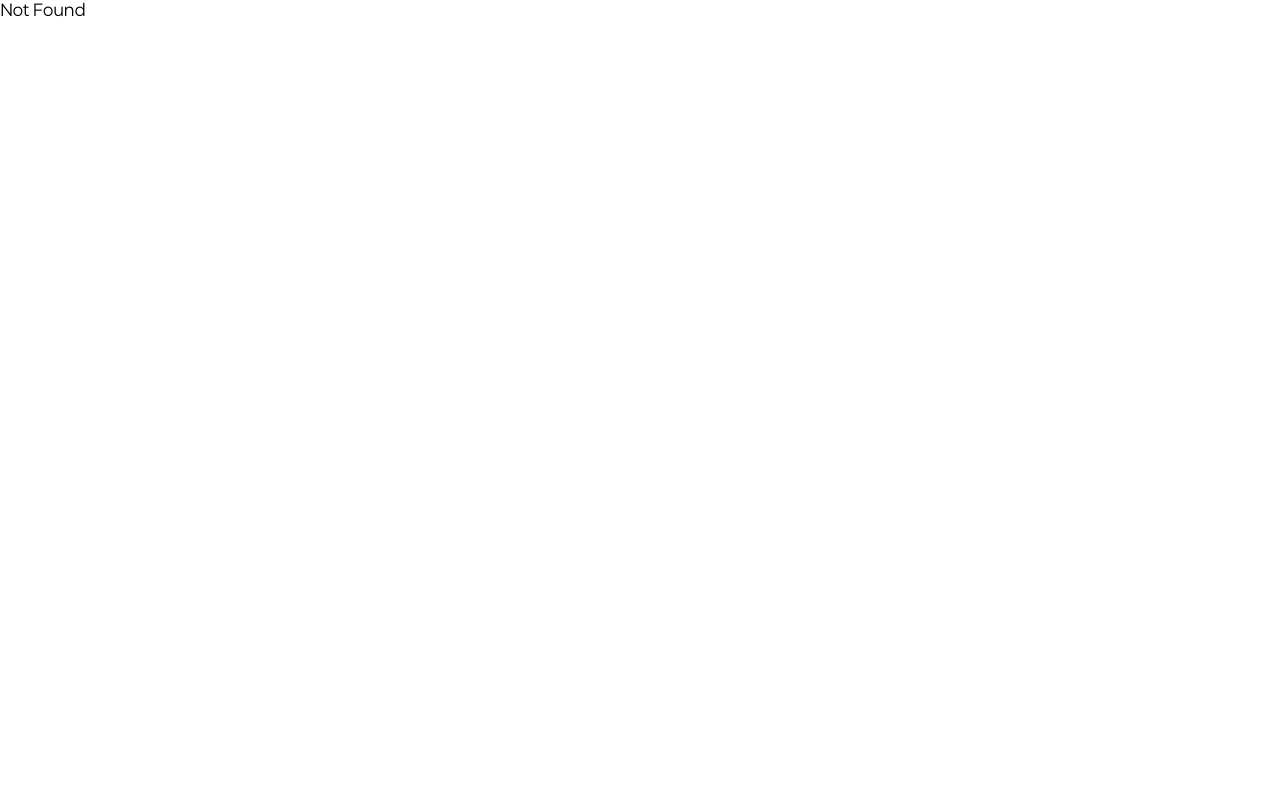
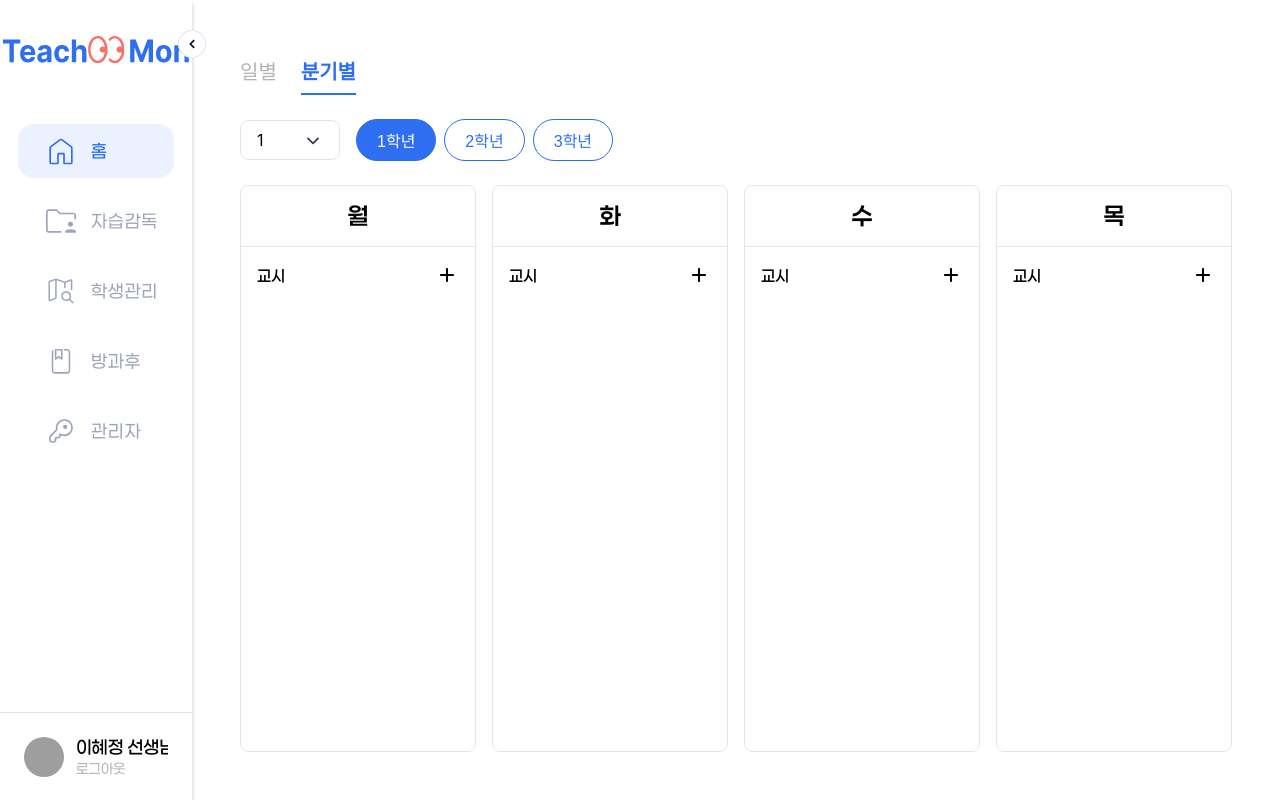
Before and after one commit to Teachers-Teachmon/Teachmon-Client-V2, a React (Vite) app: page /admin/self-study in a window 1280 px wide. Built offline with nearby package versions, Linux system fonts and the light colour scheme; grey boxes are pictures that could not be loaded.

Commit message:
feat(TC-23) :: 어드민 자습 추가 설정 퍼블리싱 완료

```diff
--- a/src/App.tsx
+++ b/src/App.tsx
@@ -1,6 +1,7 @@
 import { Routes, Route } from 'react-router-dom'
 import MainLayout from '@/components/layout/MainLayout'
 import HomePage from '@/pages/home'
+import SelfStudyPage from '@/pages/admin/self-study'
 
 function App() {
   return (
@@ -10,7 +11,10 @@ function App() {
         <Route path="/supervision" element={<div>자습감독</div>} />
         <Route path="/manage" element={<div>학생관리</div>} />
         <Route path="/after-school" element={<div>방과후</div>} />
-        <Route path="/admin" element={<div>관리자</div>} />
+        <Route path="/admin">
+          <Route index element={<div>관리자</div>} />
+          <Route path="self-study" element={<SelfStudyPage />} />
+        </Route>
       </Route>
 
       <Route path="*" element={<div>Not Found</div>} />
--- /dev/null
+++ b/src/containers/admin/self-study/daily/index.tsx
@@ -0,0 +1,8 @@
+import * as S from './style';
+
+export default function DailySection() {
+  return (
+    <S.Container>
+    </S.Container>
+  );
+}
--- /dev/null
+++ b/src/containers/admin/self-study/daily/style.ts
@@ -0,0 +1,7 @@
+import styled from '@emotion/styled';
+
+export const Container = styled.div`
+  display: flex;
+  flex-direction: column;
+  flex: 1;
+`;
--- /dev/null
+++ b/src/containers/admin/self-study/quarterly/index.tsx
@@ -0,0 +1,159 @@
+import { useState } from 'react';
+import * as S from './style';
+import Dropdown from '@/components/ui/input/dropdown';
+import plusIcon from '/icons/admin-self-study/plus.svg';
+import minusIcon from '/icons/admin-self-study/minus.svg';
+
+type DayOfWeek = 'mon' | 'tue' | 'wed' | 'thu';
+type Grade = 1 | 2 | 3;
+type Quarter = 1 | 2 | 3 | 4;
+
+interface PeriodItem {
+  id: string;
+  value: string;
+}
+
+interface DaySchedule {
+  day: DayOfWeek;
+  label: string;
+  periods: PeriodItem[];
+}
+
+const DAY_LABELS: Record<DayOfWeek, string> = {
+  mon: '월',
+  tue: '화',
+  wed: '수',
+  thu: '목',
+};
+
+const PERIOD_OPTIONS = [
+  '7교시',
+  '8~9교시',
+  '10~11교시',
+];
+
+const QUARTER_OPTIONS: Quarter[] = [1, 2, 3, 4];
+
+const generateId = () => Math.random().toString(36).substring(2, 9);
+
+const createInitialSchedule = (): DaySchedule[] => {
+  const days: DayOfWeek[] = ['mon', 'tue', 'wed', 'thu'];
+  return days.map(day => ({
+    day,
+    label: DAY_LABELS[day],
+    periods: [],
+  }));
+};
+
+export default function QuarterlySection() {
+  const [selectedQuarter, setSelectedQuarter] = useState<Quarter>(1);
+  const [selectedGrade, setSelectedGrade] = useState<Grade>(1);
+  const [schedules, setSchedules] = useState<DaySchedule[]>(createInitialSchedule());
+
+  const handleGradeSelect = (grade: Grade) => {
+    setSelectedGrade(grade);
+  };
+
+  const handleAddPeriod = (dayIndex: number) => {
+    setSchedules(prev => {
+      const newSchedules = [...prev];
+      newSchedules[dayIndex] = {
+        ...newSchedules[dayIndex],
+        periods: [
+          ...newSchedules[dayIndex].periods,
+          { id: generateId(), value: '8~9교시' },
+        ],
+      };
+      return newSchedules;
+    });
+  };
+
+  const handleRemovePeriod = (dayIndex: number, periodId: string) => {
+    setSchedules(prev => {
+      const newSchedules = [...prev];
+      newSchedules[dayIndex] = {
+        ...newSchedules[dayIndex],
+        periods: newSchedules[dayIndex].periods.filter(p => p.id !== periodId),
+      };
+      return newSchedules;
+    });
+  };
+
+  const handlePeriodChange = (dayIndex: number, periodId: string, value: string) => {
+    setSchedules(prev => {
+      const newSchedules = [...prev];
+      newSchedules[dayIndex] = {
+        ...newSchedules[dayIndex],
+        periods: newSchedules[dayIndex].periods.map(p =>
+          p.id === periodId ? { ...p, value } : p
+        ),
+      };
+      return newSchedules;
+    });
+  };
+
+  return (
+    <S.Container>
+      <S.FilterContainer>
+        <S.QuarterDropdownWrapper>
+          <Dropdown<Quarter>
+            placeholder="분기"
+            items={QUARTER_OPTIONS}
+            value={selectedQuarter}
+            onChange={setSelectedQuarter}
+            renderItem={(item) => `${item}분기`}
+            customWidth="100px"
+            customHeight="40px"
+          />
+        </S.QuarterDropdownWrapper>
+
+        <S.GradeButtonGroup>
+          {([1, 2, 3] as Grade[]).map(grade => (
+            <S.GradeButton
+              key={grade}
+              $active={selectedGrade === grade}
+              onClick={() => handleGradeSelect(grade)}
+            >
+              {grade}학년
+            </S.GradeButton>
+          ))}
+        </S.GradeButtonGroup>
+      </S.FilterContainer>
+
+      <S.ScheduleContainer>
+        {schedules.map((schedule, dayIndex) => (
+          <S.DayColumn key={schedule.day}>
+            <S.DayHeader>{schedule.label}</S.DayHeader>
+            <S.PeriodSection>
+              <S.PeriodHeader>
+                <S.PeriodLabel>교시</S.PeriodLabel>
+                <S.AddButton onClick={() => handleAddPeriod(dayIndex)}>
+                  <img src={plusIcon} alt="추가" />
+                </S.AddButton>
+              </S.PeriodHeader>
+              <S.PeriodList>
+                {schedule.periods.map(period => (
+                  <S.PeriodRow key={period.id}>
+                    <S.PeriodDropdownWrapper>
+                      <Dropdown<string>
+                        placeholder="교시"
+                        items={PERIOD_OPTIONS}
+                        value={period.value}
+                        onChange={(value) => handlePeriodChange(dayIndex, period.id, value)}
+                        customWidth="100%"
+                        customHeight="40px"
+                      />
+                    </S.PeriodDropdownWrapper>
+                    <S.RemoveButton onClick={() => handleRemovePeriod(dayIndex, period.id)}>
+                      <img src={minusIcon} alt="삭제" />
+                    </S.RemoveButton>
+                  </S.PeriodRow>
+                ))}
+              </S.PeriodList>
+            </S.PeriodSection>
+          </S.DayColumn>
+        ))}
+      </S.ScheduleContainer>
+    </S.Container>
+  );
+}
--- /dev/null
+++ b/src/containers/admin/self-study/quarterly/style.ts
@@ -0,0 +1,145 @@
+import styled from '@emotion/styled';
+import { colors, fontSizes, radius } from '@/styles/theme';
+
+export const Container = styled.div`
+  display: flex;
+  flex-direction: column;
+  flex: 1;
+`;
+
+export const FilterContainer = styled.div`
+  display: flex;
+  align-items: center;
+  gap: 16px;
+  margin-bottom: 24px;
+`;
+
+export const QuarterDropdownWrapper = styled.div`
+  width: 100px;
+`;
+
+export const GradeButtonGroup = styled.div`
+  display: flex;
+  gap: 8px;
+`;
+
+export const GradeButton = styled.button<{ $active: boolean }>`
+  padding: 8px 20px;
+  font-size: ${fontSizes.Body};
+  font-weight: 500;
+  color: ${({ $active }) => ($active ? colors.background : colors.primary)};
+  background: ${({ $active }) => ($active ? colors.primary : colors.background)};
+  border: 1px solid ${colors.primary};
+  border-radius: ${radius.full};
+  cursor: pointer;
+  transition: all 0.2s ease;
+
+  &:hover {
+    background: ${({ $active }) => ($active ? colors.primary : colors.primary100)};
+  }
+`;
+
+export const ScheduleContainer = styled.div`
+  display: flex;
+  gap: 16px;
+  flex: 1;
+  overflow-x: auto;
+`;
+
+export const DayColumn = styled.div`
+  flex: 1;
+  min-width: 180px;
+  display: flex;
+  flex-direction: column;
+  border: 1px solid ${colors.n02};
+  border-radius: ${radius.md};
+  overflow: hidden;
+`;
+
+export const DayHeader = styled.div`
+  padding: 16px;
+  font-size: ${fontSizes.H3};
+  font-weight: 600;
+  text-align: center;
+  background: ${colors.background};
+  border-bottom: 1px solid ${colors.n02};
+`;
+
+export const PeriodSection = styled.div`
+  display: flex;
+  flex-direction: column;
+  flex: 1;
+  padding: 16px;
+  background: ${colors.background};
+`;
+
+export const PeriodHeader = styled.div`
+  display: flex;
+  justify-content: space-between;
+  align-items: center;
+  margin-bottom: 12px;
+`;
+
+export const PeriodLabel = styled.span`
+  font-size: ${fontSizes.Body};
+  font-weight: 500;
+  color: ${colors.text};
+`;
+
+export const AddButton = styled.button`
+  width: 24px;
+  height: 24px;
+  display: flex;
+  align-items: center;
+  justify-content: center;
+  background: none;
+  border: none;
+  cursor: pointer;
+  transition: opacity 0.2s ease;
+
+  &:hover {
+    opacity: 0.7;
+  }
+
+  img {
+    width: 100%;
+    height: 100%;
+  }
+`;
+
+export const PeriodList = styled.div`
+  display: flex;
+  flex-direction: column;
+  gap: 8px;
+`;
+
+export const PeriodRow = styled.div`
+  display: flex;
+  align-items: center;
+  gap: 8px;
+`;
+
+export const PeriodDropdownWrapper = styled.div`
+  flex: 1;
+`;
+
+export const RemoveButton = styled.button`
+  width: 24px;
+  height: 24px;
+  display: flex;
+  align-items: center;
+  justify-content: center;
+  background: none;
+  border: none;
+  cursor: pointer;
+  transition: opacity 0.2s ease;
+
+  &:hover {
+    opacity: 0.7;
+  }
+
+  img {
+    width: 100%;
+    height: 100%;
+  }
+`;
--- /dev/null
+++ b/src/pages/admin/self-study/index.tsx
@@ -0,0 +1,31 @@
+import { useState } from 'react';
+import * as S from './style';
+import DailySection from '@/containers/admin/self-study/daily';
+import QuarterlySection from '@/containers/admin/self-study/quarterly';
+
+type TabType = 'daily' | 'quarterly';
+
+export default function SelfStudyPage() {
+  const [activeTab, setActiveTab] = useState<TabType>('quarterly');
+
+  return (
+    <S.Container>
+      <S.TabContainer>
+        <S.Tab
+          $active={activeTab === 'daily'}
+          onClick={() => setActiveTab('daily')}
+        >
+          일별
+        </S.Tab>
+        <S.Tab
+          $active={activeTab === 'quarterly'}
+          onClick={() => setActiveTab('quarterly')}
+        >
+          분기별
+        </S.Tab>
+      </S.TabContainer>
+
+      {activeTab === 'daily' ? <DailySection /> : <QuarterlySection />}
+    </S.Container>
+  );
+}
--- /dev/null
+++ b/src/pages/admin/self-study/style.ts
@@ -0,0 +1,43 @@
+import styled from '@emotion/styled';
+import { colors, fontSizes } from '@/styles/theme';
+
+export const Container = styled.div`
+  display: flex;
+  flex-direction: column;
+  width: 100%;
+  height: 100%;
+  padding: 48px;
+  box-sizing: border-box;
+  overflow: hidden;
+`;
+
+export const TabContainer = styled.div`
+  display: flex;
+  gap: 24px;
+  margin-bottom: 24px;
+`;
+
+export const Tab = styled.button<{ $active: boolean }>`
+  padding: 8px 0;
+  font-size: ${fontSizes.H4};
+  font-weight: ${({ $active }) => ($active ? 600 : 400)};
+  color: ${({ $active }) => ($active ? colors.primary : colors.n03)};
+  background: none;
+  border: none;
+  border-bottom: ${({ $active }) => ($active ? `2px solid ${colors.primary}` : '2px solid transparent')};
+  cursor: pointer;
+  transition: all 0.2s ease;
+
+  &:hover {
+    color: ${({ $active }) => ($active ? colors.primary : colors.text)};
+  }
+`;
+
+export const PlaceholderContent = styled.div`
+  display: flex;
+  align-items: center;
+  justify-content: center;
+  flex: 1;
+  font-size: ${fontSizes.H3};
+  color: ${colors.n03};
+`;
```
